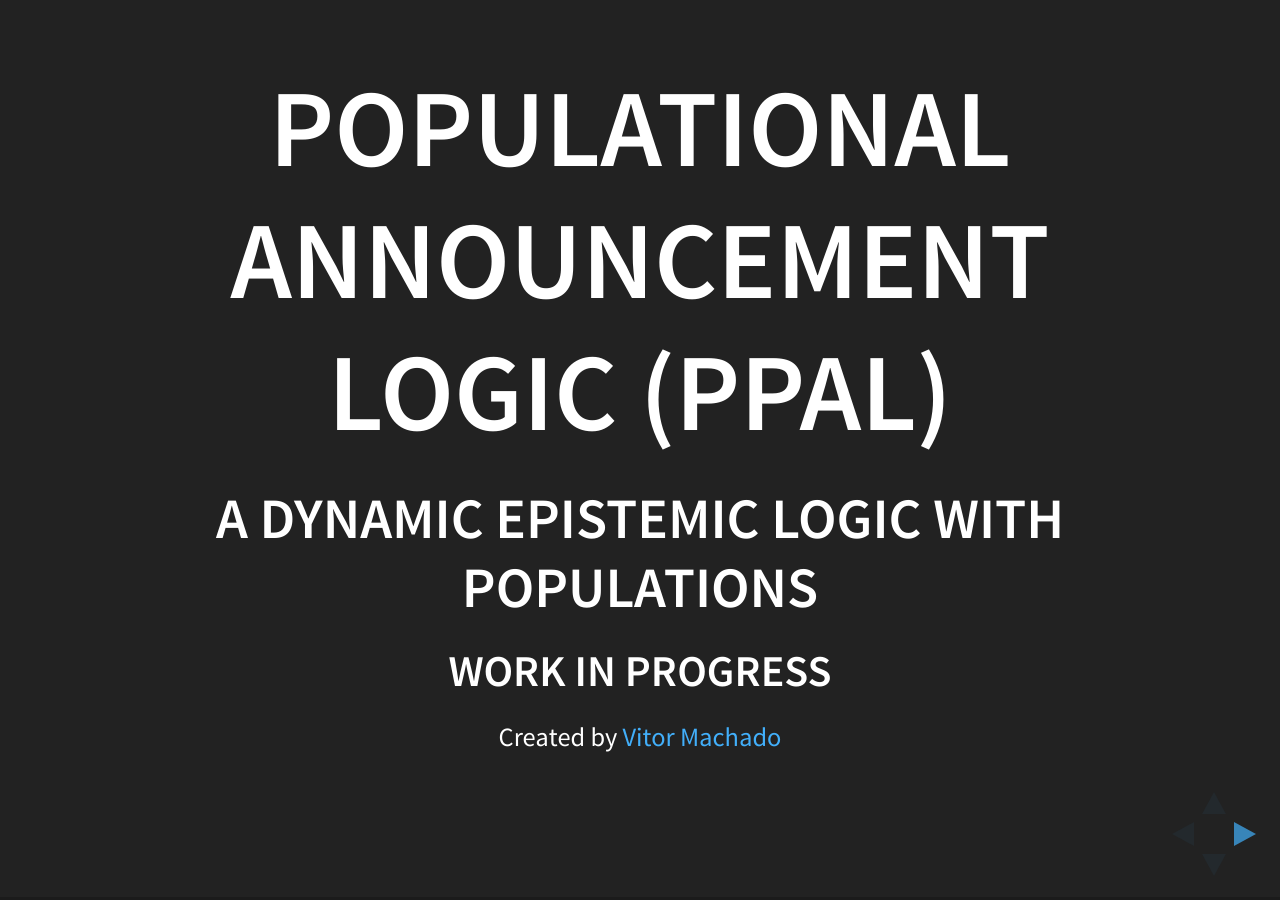
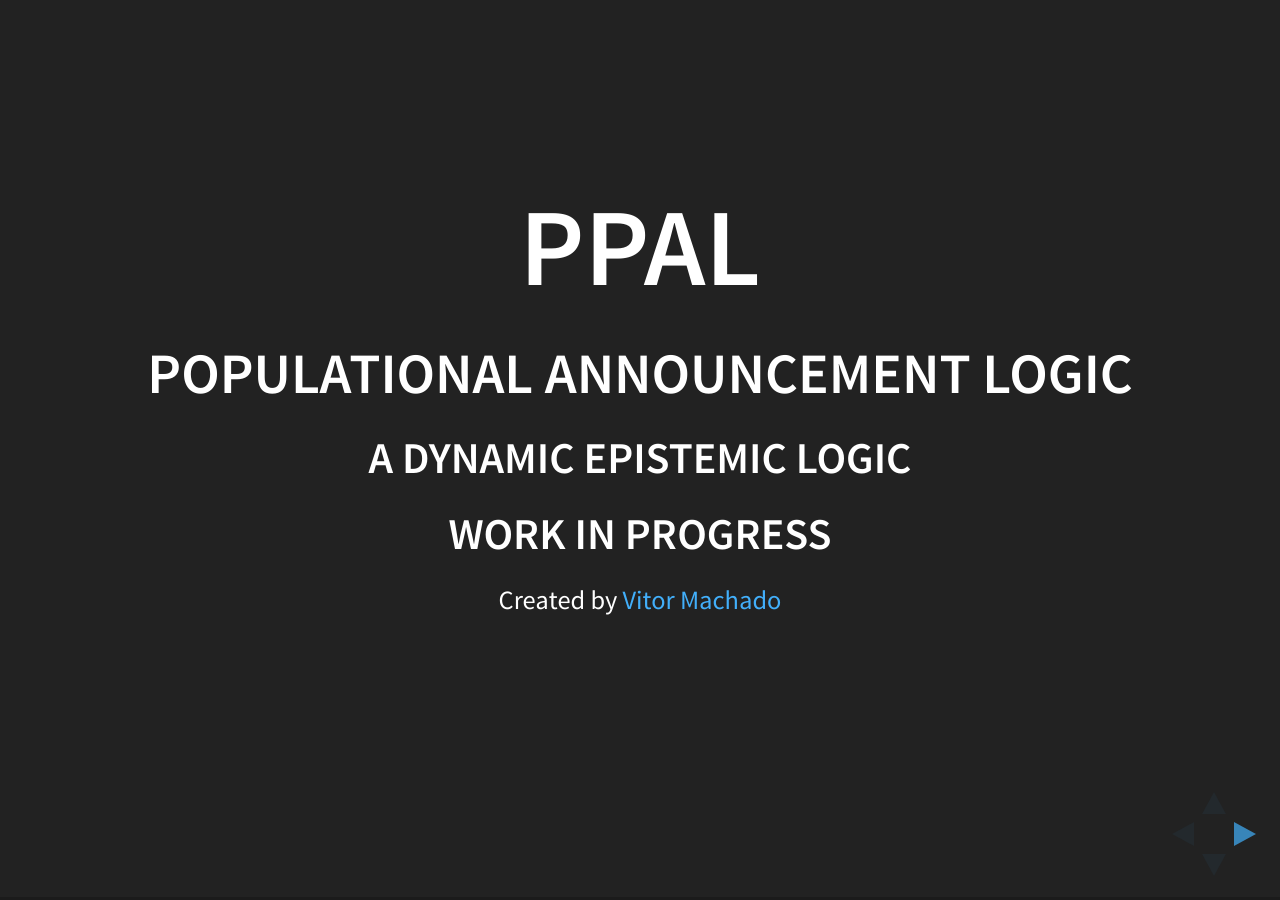
Before and after one commit to vittau/vittau.github.io, a Jekyll site: the page ppal/index.html, which Jekyll copies as it is, in a window 1280 px wide. Built offline with Jekyll 4.4.1, drawn with Linux system fonts in a browser that asks for light colours.

Commit message:
Minor change

```diff
--- a/ppal/index.html
+++ b/ppal/index.html
@@ -41,8 +41,9 @@
 			<!-- Any section element inside of this container is displayed as a slide -->
 			<div class="slides">
 				<section>
-					<h1>Populational Announcement Logic (PPAL)</h1>
-					<h3>A dynamic epistemic logic with populations</h3>
+					<h1>PPAL</h1>
+					<h3>Populational Announcement Logic</h3>
+					<h4>A dynamic epistemic logic</h4>
 					<h4>Work in progress</h4>
 					<p>
 						<small>Created by <a href="vittau.github.io">Vitor Machado</a></small>
```
